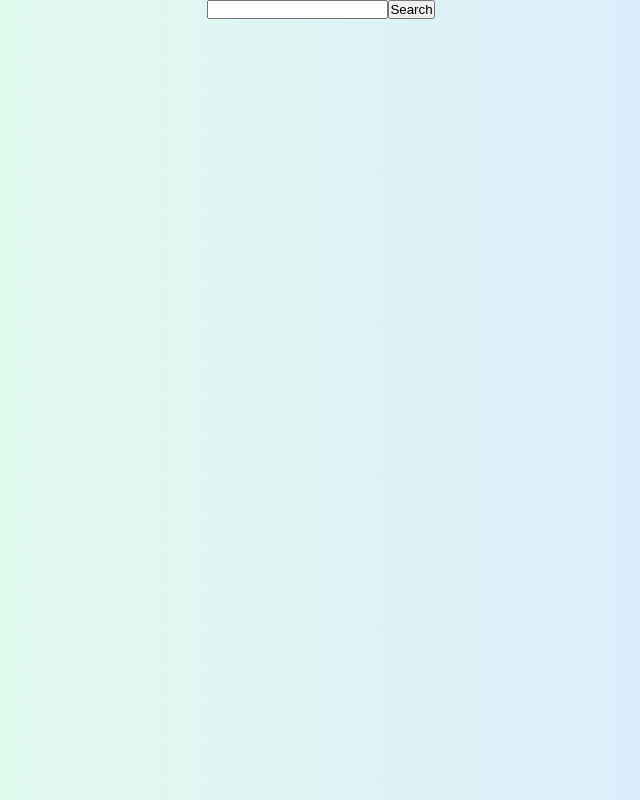
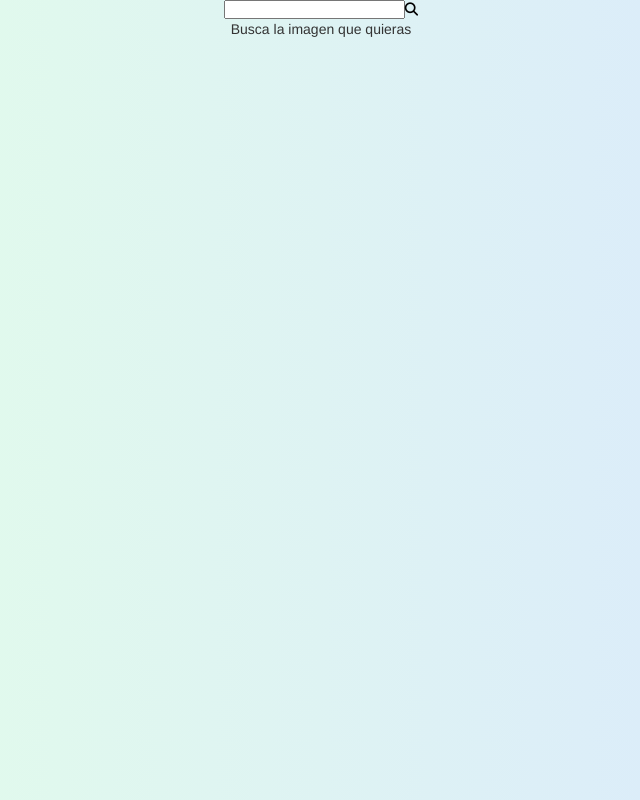
Before and after one commit to jordimartinezjimenez/ImageFinder, a plain HTML site: page index.html in a window 1280 px wide. Shown: the whole page, without its empty margins (319-959 px from the left). Drawn offline with Linux system fonts and the light colour scheme.

Commit message:
Intro text

```diff
--- a/index.html
+++ b/index.html
@@ -14,10 +14,11 @@
 <body>
     <form action="#" class="imgForm">
         <input type="text" name="imgSearch" id="imgSearch">
-        <button id="searchBtn">Search</button>
+        <button id="searchBtn"><i class="fa fa-search"></i></button>
     </form>
 
     <main>
+        <span id="txtIntro">Busca la imagen que quieras</span>
         <div class="listImgs" id="listImgs">
         </div>
     </main>
--- a/index.js
+++ b/index.js
@@ -31,6 +31,7 @@ async function getImgs(str) {
 }
 
 function viewImgs(imgs) {
+    document.querySelector("#txtIntro").style.display = "none";
     let list = document.querySelector("#listImgs");
 
     list.innerHTML = "";
@@ -45,7 +46,6 @@ function viewImgs(imgs) {
         dwnBtn.rel = "nofollow";
         dwnBtn.download = "";
         dwnBtn.title = "Descargar foto";
-        console.log(img);
 
         let articleItem = document.createElement("article");
         articleItem.appendChild(imgItem);
--- a/style.css
+++ b/style.css
@@ -21,6 +21,7 @@ main {
     display: flex;
     margin: auto;
     max-width: 800px;
+    justify-content: center;
 }
 
 .listImgs {
@@ -82,3 +83,9 @@ main {
 .dwnBtn:hover {
     cursor: pointer;
 }
+
+#searchBtn {
+    background-color: transparent;
+    outline: 0;
+    border: 0;
+}
```
